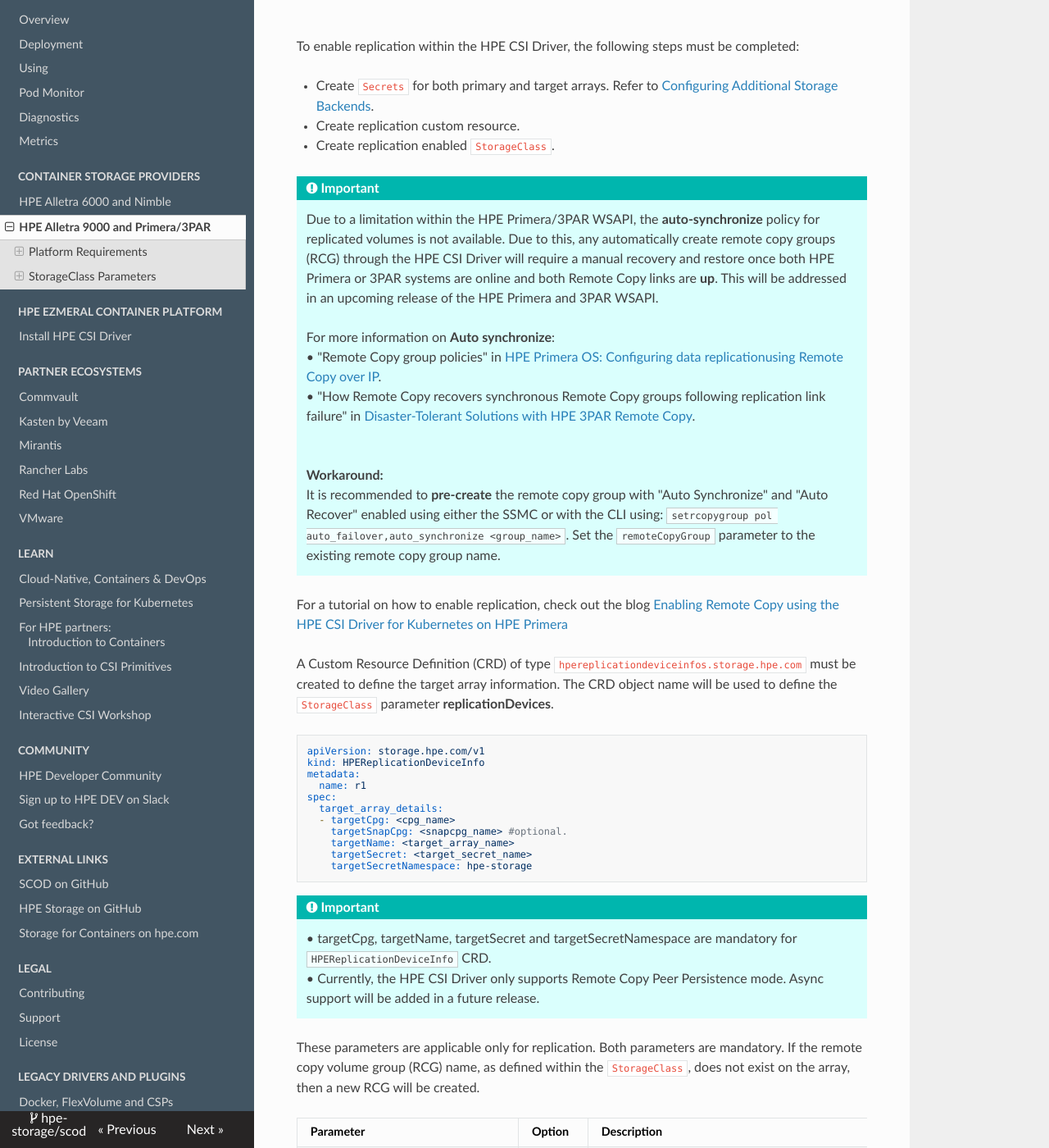
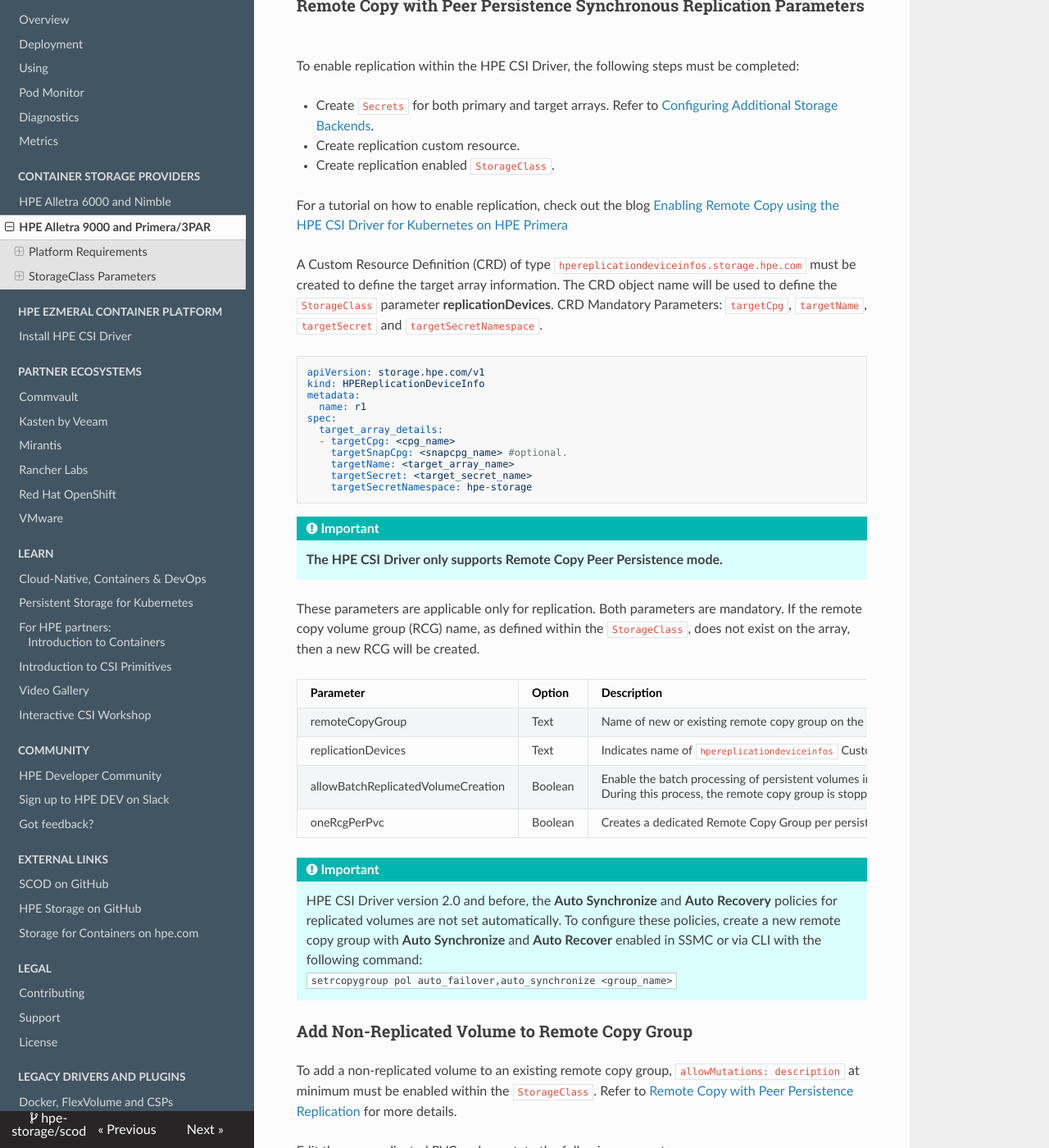
Before and after one commit to hpe-storage/scod, an MkDocs documentation site: the page built from docs/container_storage_provider/hpe_alletra_9000/index.md, in a window 1280 px wide and 1400 px high, scrolled down 5933 px. Shown: the whole window at 82% size. Built offline with MkDocs 1.6.1, drawn with Linux system fonts in a browser that asks for light colours; nearby versions of some CDN libraries; some of the changed text lies outside the part shown.

Commit message:
additional updates v2.1
Signed-off-by: Chris Snell <snell.chris@gmail.com>

````diff
--- a/docs/container_storage_provider/hpe_alletra_9000/index.md
+++ b/docs/container_storage_provider/hpe_alletra_9000/index.md
@@ -155,17 +155,10 @@
 * Create replication custom resource.
 * Create replication enabled `StorageClass`.
 
-!!! important
-    Due to a limitation within the HPE Primera/3PAR WSAPI, the **auto-synchronize** policy for replicated volumes is not available. Due to this, any automatically create remote copy groups (RCG) through the HPE CSI Driver will require a manual recovery and restore once both HPE Primera or 3PAR systems are online and both Remote Copy links are **up**. This will be addressed in an upcoming release of the HPE Primera and 3PAR WSAPI.
-    <br /><br />
-    For more information on **Auto synchronize**: <br />
-    • "Remote Copy group policies" in [HPE Primera OS: Configuring data replicationusing Remote Copy over IP](https://support.hpe.com/hpesc/public/docDisplay?docLocale=en_US&docId=emr_na-a00088914en_us).<br />
-    • "How Remote Copy recovers synchronous Remote Copy groups following replication link failure" in [Disaster-Tolerant Solutions with HPE 3PAR Remote Copy](https://h20195.www2.hpe.com/v2/GetPDF.aspx/4AA3-8318ENW.pdf).<br />
-    <br /><br />**Workaround:**<br /> It is recommended to **pre-create** the remote copy group with "Auto Synchronize" and "Auto Recover" enabled using either the SSMC or with the CLI using: `setrcopygroup pol auto_failover,auto_synchronize <group_name>`. Set the `remoteCopyGroup` parameter to the existing remote copy group name.
-
 For a tutorial on how to enable replication, check out the blog [Enabling Remote Copy using the HPE CSI Driver for Kubernetes on HPE Primera](https://developer.hpe.com/blog/ppPAlQ807Ah8QGMNl1YE/tutorial-enabling-remote-copy-using-the-hpe-csi-driver-for-kubernetes-on)
 
-A Custom Resource Definition (CRD) of type `hpereplicationdeviceinfos.storage.hpe.com`  must be created to define the target array information. The CRD object name will be used to define the `StorageClass` parameter **replicationDevices**.
+A Custom Resource Definition (CRD) of type `hpereplicationdeviceinfos.storage.hpe.com`  must be created to define the target array information. The CRD object name will be used to define the `StorageClass` parameter **replicationDevices**. CRD Mandatory Parameters: `targetCpg`, `targetName`, `targetSecret` and `targetSecretNamespace`.
+
 ```yaml
 apiVersion: storage.hpe.com/v1
 kind: HPEReplicationDeviceInfo
@@ -181,17 +174,33 @@
 ```
 
 !!! important
-    • targetCpg, targetName, targetSecret and targetSecretNamespace are mandatory for `HPEReplicationDeviceInfo` CRD.<br />
-    • Currently, the HPE CSI Driver only supports Remote Copy Peer Persistence mode. Async support will be added in a future release.<br />
+    **The HPE CSI Driver only supports Remote Copy Peer Persistence mode.**
 
 These parameters are applicable only for replication. Both parameters are mandatory. If the remote copy volume group (RCG) name, as defined within the `StorageClass`, does not exist on the array, then a new RCG will be created.
 
-| Parameter          | Option  | Description |
-| ---------------------------------- | ------- | ----------- |
-| remoteCopyGroup                    | Text    | Name of new or existing remote copy group on the array. |
-| replicationDevices                 | Text    | Indicates name of `hpereplicationdeviceinfos` Custom Resource Definition (CRD). |
+| Parameter       | Option  | Description |
+| --------------- | ------- | ----------- |
+| remoteCopyGroup | Text    | Name of new or existing remote copy group on the array. |
+| replicationDevices | Text    | Indicates name of `hpereplicationdeviceinfos` Custom Resource Definition (CRD). |
 | allowBatchReplicatedVolumeCreation | Boolean | Enable the batch processing of persistent volumes in 10 second intervals and add them to a single remote copy group. (Optional) <br /> During this process, the remote copy group is stopped and started once. |
 | oneRcgPerPvc                       | Boolean | Creates a dedicated Remote Copy Group per persistent volume. (Optional) |
+
+!!! important
+    HPE CSI Driver version 2.0 and before, the **Auto Synchronize** and **Auto Recovery** policies for replicated volumes are not set automatically. To configure these policies, create a new remote copy group with **Auto Synchronize** and **Auto Recover** enabled in SSMC or via CLI with the following command: <br/ > `setrcopygroup pol auto_failover,auto_synchronize <group_name>`
+
+### Add Non-Replicated Volume to Remote Copy Group
+
+To add a non-replicated volume to an existing remote copy group, `allowMutations: description` at minimum must be enabled within the `StorageClass`. Refer to [Remote Copy with Peer Persistence Replication](#remote_copy_with_peer_persistence_synchronous_replication_parameters) for more details.
+
+Edit the non-replicated PVC and annotate the following parameters:
+
+| Parameter       | Option  | Description |
+| --------------- | ------- | ----------- |
+| remoteCopyGroup | Text    | Name of existing remote copy group. |
+| oneRcgPerPvc    | Boolean | Creates a dedicated Remote Copy Group per persistent volume. (Optional) |
+| replicationDevices | Text    | Indicates name of `hpereplicationdeviceinfos` Custom Resource Definition (CRD). |
+
+```
 
 ### Specifying iSCSI Target Portal IPs
 
````
